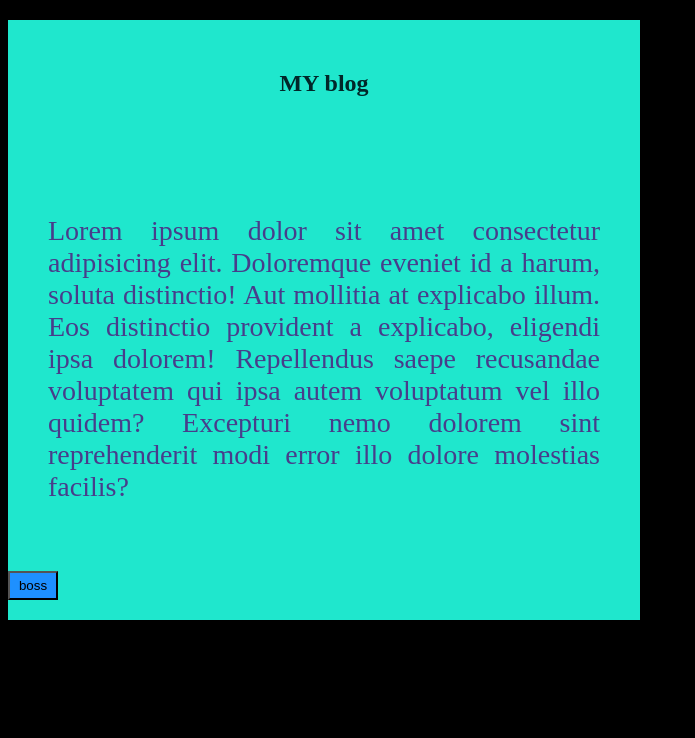
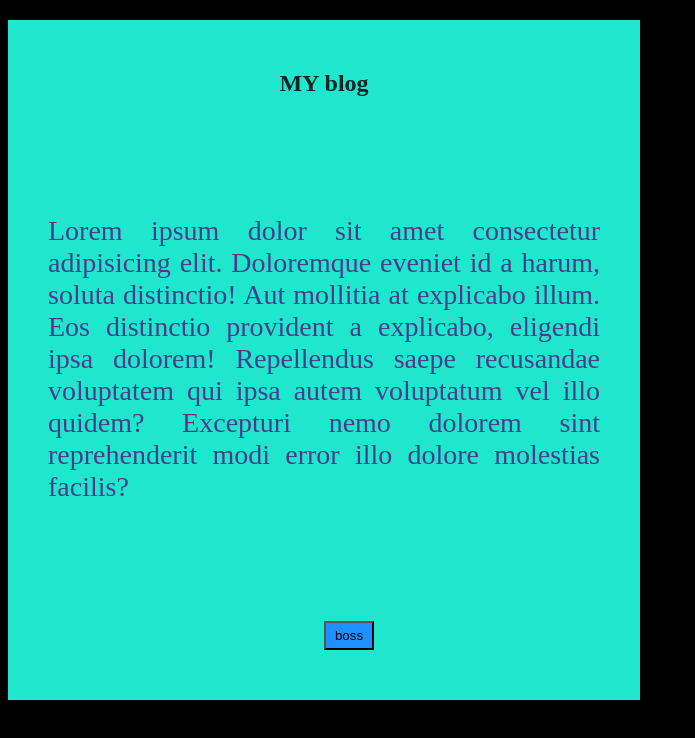
Before and after one commit to tanvir-taqi/my-first-repo, a plain HTML site: page index.html in a window 1280 px wide. Shown: the whole page, without its empty margins (0-695 px from the left). Drawn offline with Linux system fonts and the light colour scheme.

Commit message:
push push push

```diff
--- a/style.css
+++ b/style.css
@@ -4,7 +4,8 @@ body{
 div{
     background: rgb(31, 231, 205);
     width: 50%;
-    height: 600px;
+
+
 
 }
 h2{
@@ -25,4 +26,5 @@ button{
     background-color: dodgerblue;
     width: 50px;
     padding: 5px;
+    margin: 50px 50%;
 }
```
